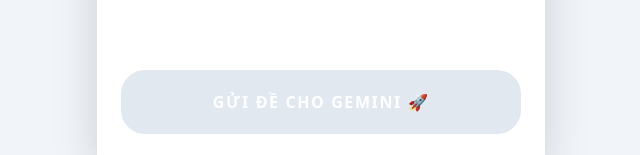
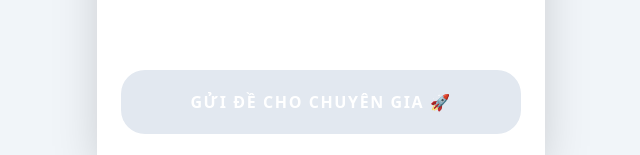
Before and after one commit to hoanganhchung122015-netizen/multi-agent-system-20-5, a Next.js app: page / in a window 1280 px wide. Both pictures are taken after a click on the button "TOÁN". Shown: the part 642-797 px from the top of the page, without its empty margins (319-959 px from the left). Built offline with nearby package versions, Linux system fonts and the light colour scheme.

Commit message:
Update page.tsx

```diff
--- a/src/app/page.tsx
+++ b/src/app/page.tsx
@@ -211,7 +211,7 @@
             </div>
 
             <button onClick={sendToAI} disabled={!croppedImage && !transcript} className="mt-6 w-full bg-indigo-600 text-white py-5 rounded-3xl font-black shadow-2xl active:scale-95 transition-all disabled:bg-slate-200 disabled:shadow-none uppercase tracking-widest">
-              Gửi đề cho Gemini 🚀
+              Gửi đề cho chuyên gia 🚀
             </button>
           </div>
         )}
```
